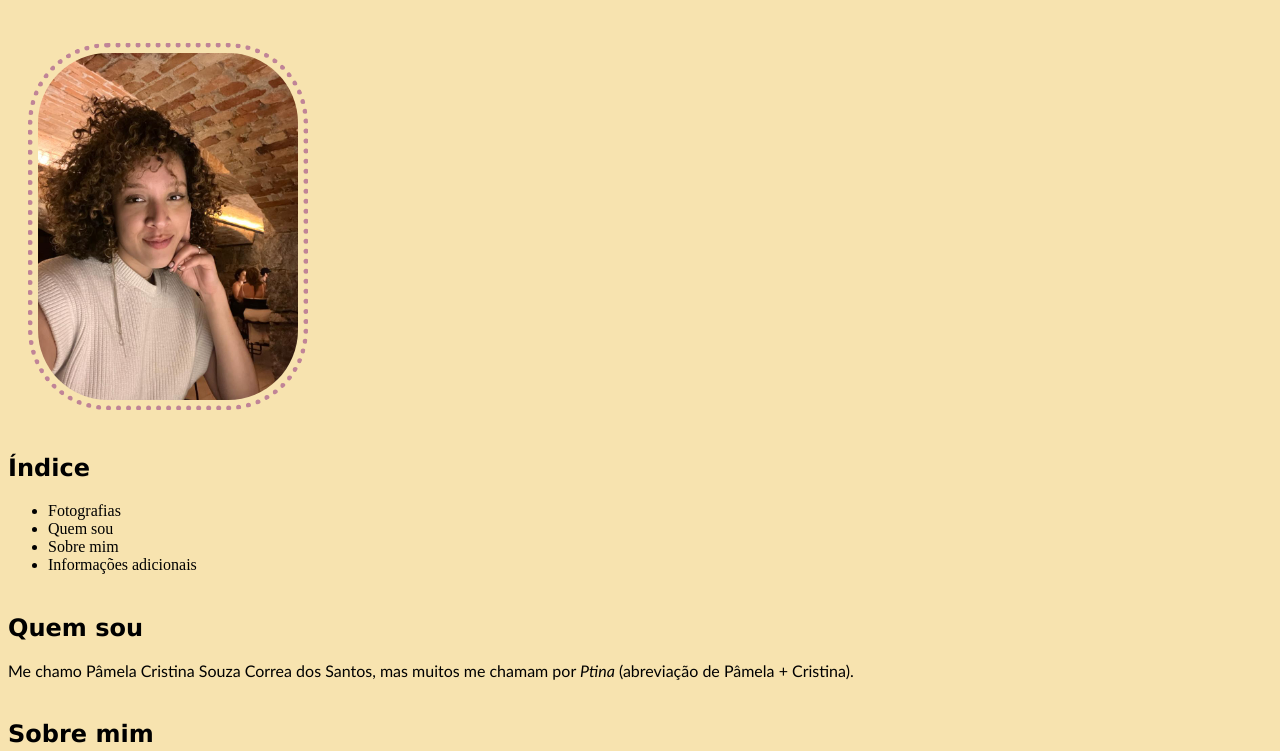
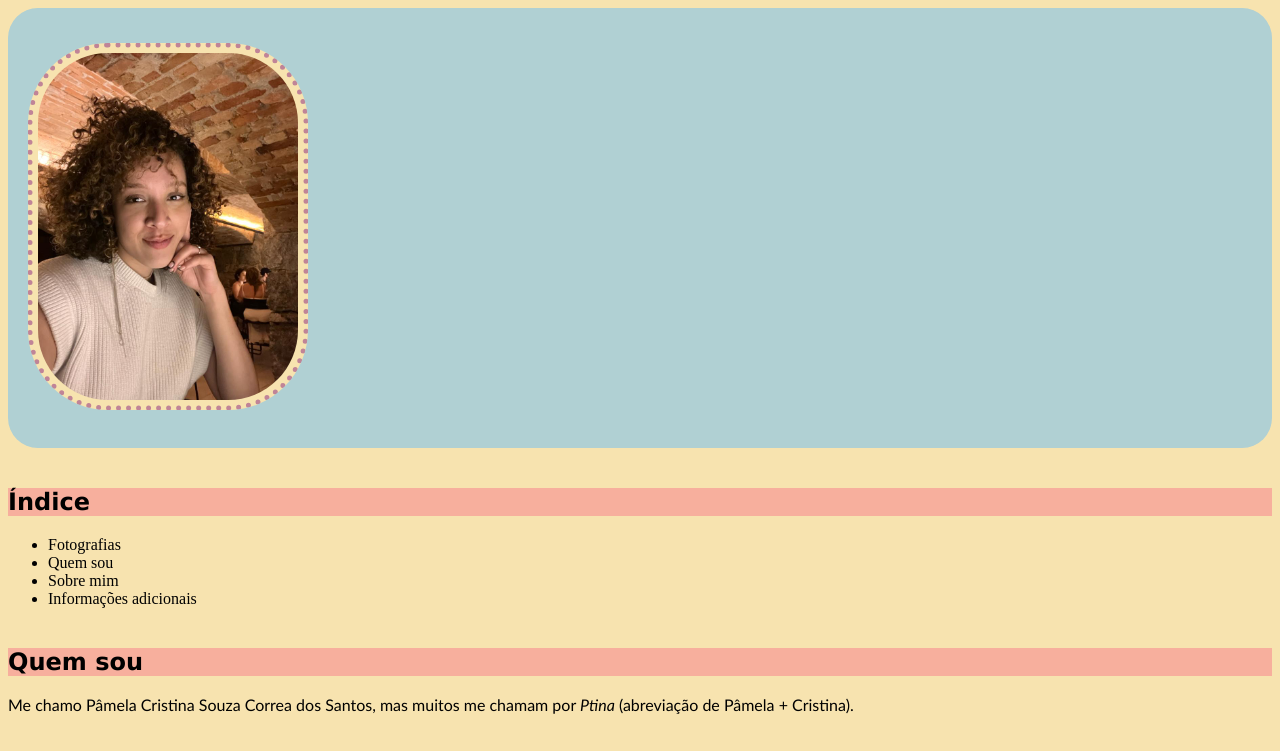
Before and after one commit to ptinas/ptinas.github.io, a plain HTML site: page index.html in a window 1280 px wide. Shown: the top 751 px of the page. Drawn offline with Linux system fonts and the light colour scheme.

Commit message:
ajuste de cores

```diff
--- a/index.html
+++ b/index.html
@@ -10,10 +10,11 @@
     <title>Portfólio Web</title>
 
 <body>
+    <div id="header">
     <img src="./imagem.jpeg" id="photo" alt="Fotografia com uma figura feminina ao centro com a mão no rosto"
         width="260px">
-
-    <h2>Índice</h2>
+    </div>
+    <h2 id="indice">Índice</h2>
     <ul>
         <li><a href="#photo">Fotografias</a></li>
         <li><a href="#who">Quem sou</a></li>
--- a/style.css
+++ b/style.css
@@ -1,6 +1,7 @@
 h2 {
     font-family: Verdana, Geneva, Tahoma, sans-serif;
     margin-top: 40px;
+    background-color: rgb(247, 175, 157);
 }
 
 
@@ -16,6 +17,9 @@ img {
     border-radius: 15%;
     border: 5px dotted rgb(192, 132, 151);
     padding: 5px;
+    border-radius: 80px;
+    margin-top: 35px;
+    margin-left: 20px;
 }
 
 a {
@@ -23,8 +27,8 @@ a {
     text-decoration: none;
 }
 
-img {
-    margin-top: 35px;
-    margin-left: 20px;
-    border-radius: 80px;
+#header {
+    border-radius: 30px;
+    background-color: rgb(176, 208, 211);
+    padding-bottom: 34px;
 }
```
